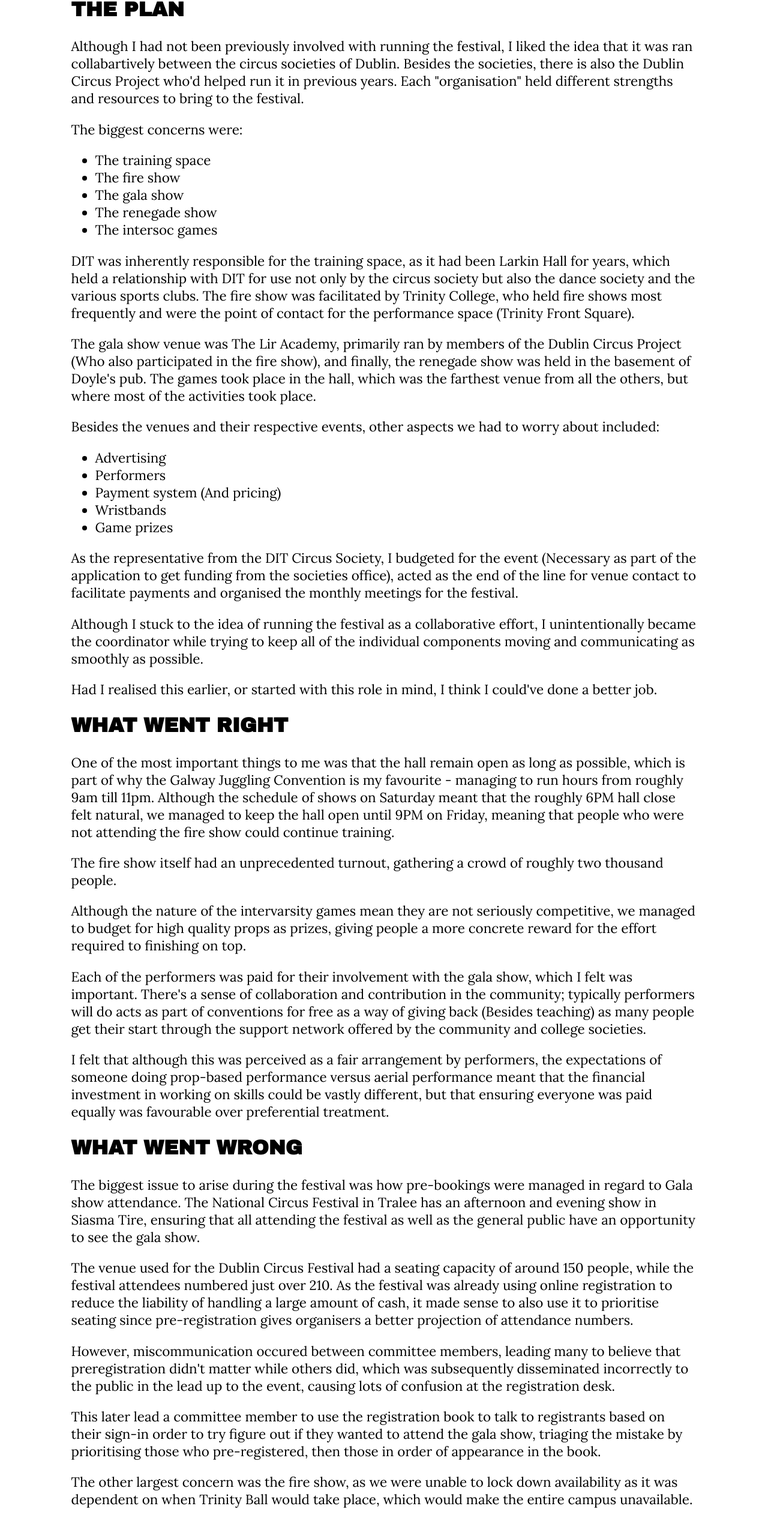
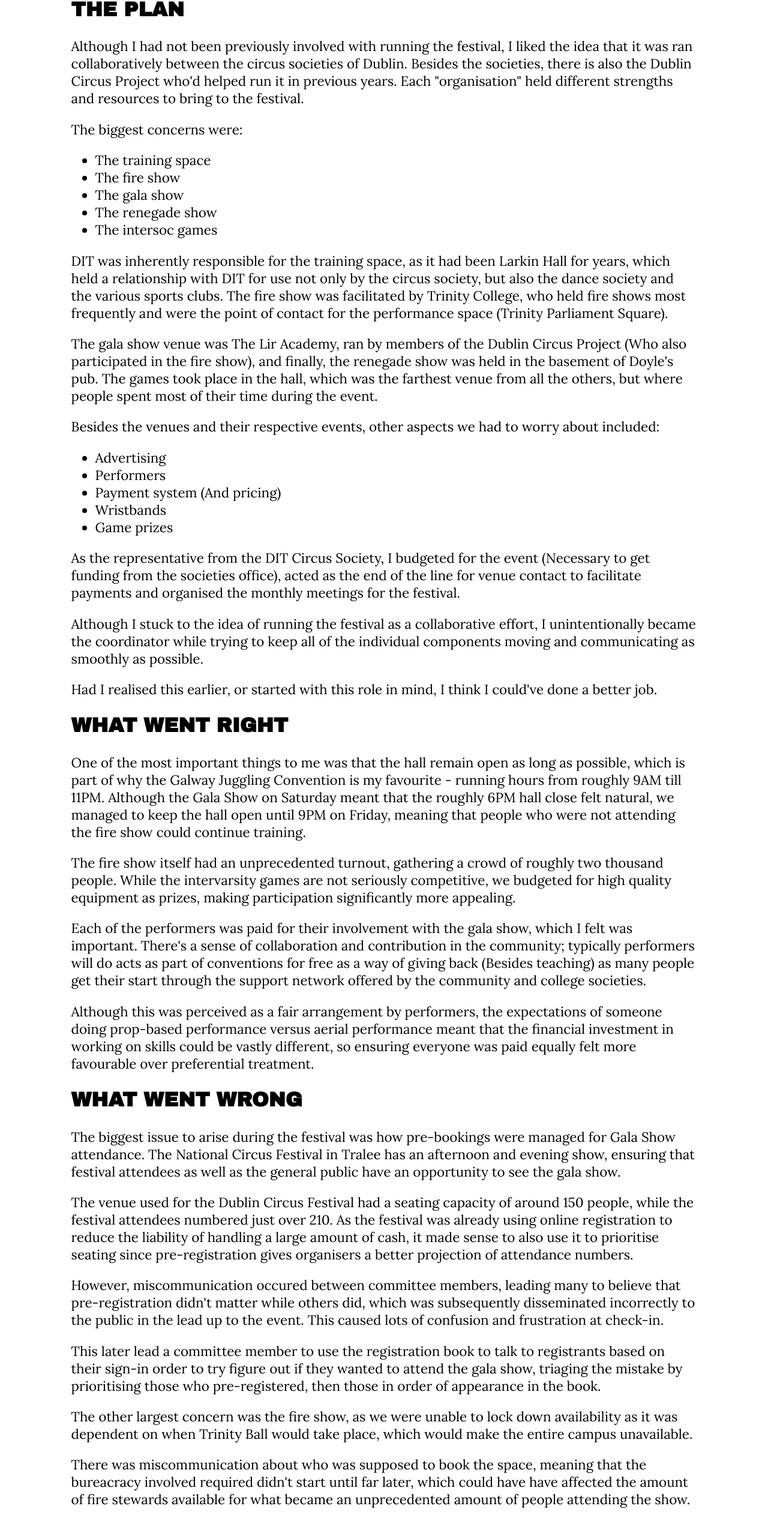
Before and after one commit to ADubhlaoich/adubhlaoich.ie, an Eleventy site: page src/writing/dublin-circus-postmorterm.md in a window 1280 px wide. Shown: the part 1370-3910 px from the top of the page at 60% size. Built offline with nearby package versions, Linux system fonts and the light colour scheme; Eleventy itself is replaced by a stand-in of ours; files that its build step writes are made by us from their sources.

Commit message:
content: Improve phrasing of DCF Postmortem & Pobail Retro.
There was a few minor grammar issues in the Pobail Stomp retrospective
that bothered me: I originally intended to fix a blatant mistake, but I
could not find it anywhere.

I'm still unsure how I feel about editing old content: the DCF
postmortem is one of the oldest works I have kept online. I found that I
referred back to it often, so it felt appropriate to fix it.

It stands as an evergreen measure of how I have changed as an
event organiser, but now the grammar makes me cringe less.

```diff
--- a/src/writing/dublin-circus-postmorterm.md
+++ b/src/writing/dublin-circus-postmorterm.md
@@ -31,7 +31,7 @@ At the time the only other circus society with this responsibility was the Galwa
 The primary strength and weakness of all college societies is turnover rate, which was a very important part of my planning strategy during my involvement with the circus festival and the circus society.
 
 # The Plan
-Although I had not been previously involved with running the festival, I liked the idea that it was ran collabartively between the circus societies of Dublin. Besides the societies, there is also the Dublin Circus Project who'd helped run it in previous years. Each "organisation" held different strengths and resources to bring to the festival.
+Although I had not been previously involved with running the festival, I liked the idea that it was ran collaboratively between the circus societies of Dublin. Besides the societies, there is also the Dublin Circus Project who'd helped run it in previous years. Each "organisation" held different strengths and resources to bring to the festival.
 
 The biggest concerns  were:
 
@@ -41,9 +41,9 @@ The biggest concerns  were:
 * The renegade show
 * The intersoc games
 
-DIT was inherently responsible for the training space, as it had been Larkin Hall for years, which held a relationship with DIT for use not only by the circus society but also the dance society and the various sports clubs. The fire show was facilitated by Trinity College, who held fire shows most frequently and were the point of contact for the performance space (Trinity Front Square).
+DIT was inherently responsible for the training space, as it had been Larkin Hall for years, which held a relationship with DIT for use not only by the circus society, but also the dance society and the various sports clubs. The fire show was facilitated by Trinity College, who held fire shows most frequently and were the point of contact for the performance space (Trinity Parliament Square).
 
-The gala show venue was The Lir Academy, primarily ran by members of the Dublin Circus Project (Who also participated in the fire show), and finally, the renegade show was held in the basement of Doyle's pub. The games took place in the hall, which was the farthest venue from all the others, but where most of the activities took place.
+The gala show venue was The Lir Academy, ran by members of the Dublin Circus Project (Who also participated in the fire show), and finally, the renegade show was held in the basement of Doyle's pub. The games took place in the hall, which was the farthest venue from all the others, but where people spent most of their time during the event.
 
 Besides the venues and their respective  events, other aspects  we had to worry about included:
 
@@ -53,35 +53,33 @@ Besides the venues and their respective  events, other aspects  we had to worry
 * Wristbands
 * Game prizes
 
-As the representative from the DIT Circus Society, I budgeted for the event (Necessary as part of the application to get funding from the societies office), acted as the end of the line for venue contact to facilitate payments and organised the monthly meetings for the festival.
+As the representative from the DIT Circus Society, I budgeted for the event (Necessary to get funding from the societies office), acted as the end of the line for venue contact to facilitate payments and organised the monthly meetings for the festival.
 
 Although I stuck to the idea of running the festival as a collaborative effort, I unintentionally became the coordinator while trying to keep all of the individual components moving and communicating as smoothly as possible.
 
 Had I realised this earlier, or started with this role in mind, I think I could've done a better job.
 
 # What went right
-One of the most important things to me was that the hall remain open as long as possible, which is part of why the Galway Juggling Convention is my favourite - managing to run hours from roughly 9am till 11pm. Although the schedule of shows on Saturday meant that the roughly 6PM hall close felt natural, we managed to keep the hall open until 9PM on Friday, meaning that people who were not attending the fire show could continue training.
+One of the most important things to me was that the hall remain open as long as possible, which is part of why the Galway Juggling Convention is my favourite - running hours from roughly 9AM till 11PM. Although the Gala Show on Saturday meant that the roughly 6PM hall close felt natural, we managed to keep the hall open until 9PM on Friday, meaning that people who were not attending the fire show could continue training.
 
-The fire show itself had an unprecedented turnout, gathering a crowd of roughly two thousand people.
-
-Although the nature of the intervarsity games mean they are not seriously competitive, we managed to budget for high quality props as prizes, giving people a more concrete reward for the effort required to finishing on top.
+The fire show itself had an unprecedented turnout, gathering a crowd of roughly two thousand people. While the intervarsity games are not seriously competitive, we budgeted for high quality equipment as prizes, making participation significantly more appealing.
 
 Each of the performers was paid for their involvement with the gala show, which I felt was important. There's a sense of collaboration and contribution in the community; typically performers will do acts as part of conventions for free as a way of giving back (Besides teaching) as many people get their start through the support network offered by the community and college societies.
 
-I felt that although this was perceived as a fair arrangement by performers, the expectations of someone doing prop-based performance versus aerial performance meant that the financial investment in working on skills could be vastly different, but that ensuring everyone was paid equally was favourable over preferential treatment.
+Although this was perceived as a fair arrangement by performers, the expectations of someone doing prop-based performance versus aerial performance meant that the financial investment in working on skills could be vastly different, so ensuring everyone was paid equally felt more favourable over preferential treatment.
 
 # What went wrong
-The biggest issue to arise during the festival was how pre-bookings were managed in regard to Gala show attendance. The National Circus Festival in Tralee has an afternoon and evening show in Siasma Tire, ensuring that all attending the festival as well as the general public have an opportunity to see the gala show.
+The biggest issue to arise during the festival was how pre-bookings were managed for Gala Show attendance. The National Circus Festival in Tralee has an afternoon and evening show, ensuring that festival attendees as well as the general public have an opportunity to see the gala show.
 
 The venue used for the Dublin Circus Festival had a seating capacity of around 150 people, while the festival attendees numbered just over 210. As the festival was already using online registration to reduce the liability of handling a large amount of cash, it made sense to also use it to prioritise seating since pre-registration gives organisers a better projection of attendance numbers.
 
-However, miscommunication occured between committee members, leading many to believe that preregistration didn't matter while others did, which was subsequently disseminated incorrectly to the public in the lead up to the event, causing lots of confusion at the registration desk.
+However, miscommunication occured between committee members, leading many to believe that pre-registration didn't matter while others did, which was subsequently disseminated incorrectly to the public in the lead up to the event. This caused lots of confusion and frustration at check-in.
 
 This later lead a committee member to use the registration book to talk to registrants based on their sign-in order to try figure out if they wanted to attend the gala show, triaging the mistake by prioritising those who pre-registered, then those in order of appearance in the book.
 
 The other largest concern was the fire show, as we were unable to lock down availability as it was dependent on when Trinity Ball would take place, which would make the entire campus unavailable.
 
-There was also some miscommunication with who was supposed to book the space, meaning that the bureacracy involved required didn't start until far later, which might have also affected the amount of fire stewards available for the unprecedented amount of people attending the show beside the Campanile in Trinity Front Square.
+There was miscommunication about who was supposed to book the space, meaning that the bureacracy involved required didn't start until far later, which could have have affected the amount of fire stewards available for  what became an unprecedented amount of people attending the show.
 
 # What I learned
 I had two major realisations following the event about what my responsibilities should've been as the coordinator.
@@ -94,10 +92,10 @@ This is something to keep in mind for any efforts involving volunteers - althoug
 
 Secondly, that you need to primarily focus on the responsibility of coordinating as a coordinator. Since I was the representative for DIT I spent a lot of time on the desk so I could handle the money, but I didn't check in with the crew at different venues to see if they needed anything.
 
-It's a straightforward example of something I could've delegated to another DIT committee member, as had I instead focused on following up with commitee members before and during the event, I could've headed off problems before they occured, such as the pre-registration issue for gala show seating.
+This is something I could've delegated to another DIT committee member, as had I instead focused on following up with commitee members before and during the event, I could've headed off problems before they occured, such as the pre-registration issue for gala show seating.
 
 # What I left behind
-Throughout the entire planning process for the festival, as well as my involvement with the DIT Circus Society, I dedicated a significant amount of time documenting the processes and factors required to run the event. I felt it was important to be transparent since the festival was a collaborative event, but I also did so with the intention of making it easier for someone else to take over in the future.
+Throughout the planning process for the festival, as well as my involvement with the DIT Circus Society, I dedicated a significant amount of time documenting the processes and factors required to run the event. I felt it was important to be transparent since the festival was a collaborative event, but I also did so with the intention of making it easier for someone else to take over in the future.
 
 The ephemereal nature of college societies means that although many people stick to one or two societies while working on their degree, upon completion many may not return nor can be involved with running them. This means that societies have a slow but devastating turnover rate every four years, greatly impacting how a society will be run.
 
@@ -105,4 +103,4 @@ By leaving as much documentation as possible, it better prepares the next iterat
 
 Funding from individual colleges allows for many events to be organised that might not be otherwise, but also limits the amount of growth potential based on the constantly adjusting budgets of each society and the larger fund allocated for events by colleges. "Profit" from events cannot be reinvested, and is instead used to absorb the loss of other unrelated events and societies.
 
-By leaving behind as large and comprehensive an amount of documentation as I could, it ensured that the festival could continue to run into the future, or could aid in organising other events, reducing the proliferation of the bus factor when overreliance of individuals happens in various projects.
+By leaving behind as large and comprehensive an amount of documentation as I could, it ensured that the festival could continue to run into the future, and could aid in organising other events, reducing the bus factor when overreliance of individuals happens in various projects.
```
Also changed, not shown: src/writing/pobail-retrospective.md (+5 -5 lines).
